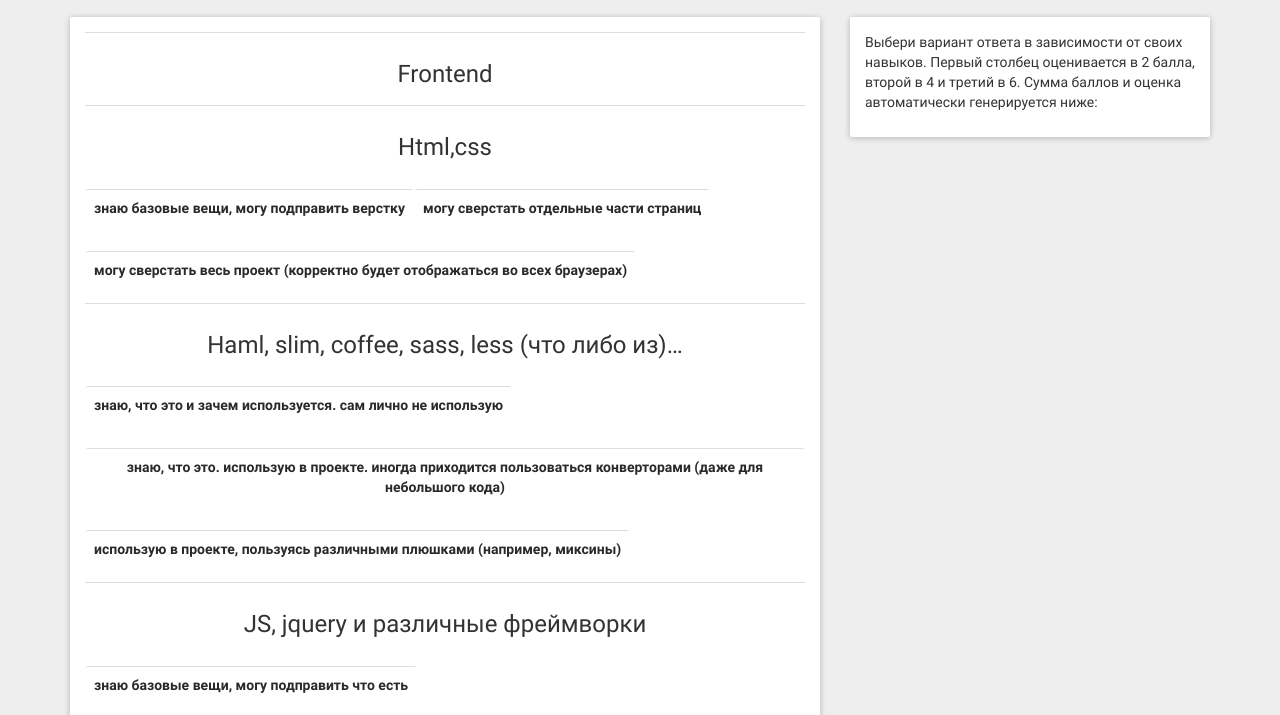
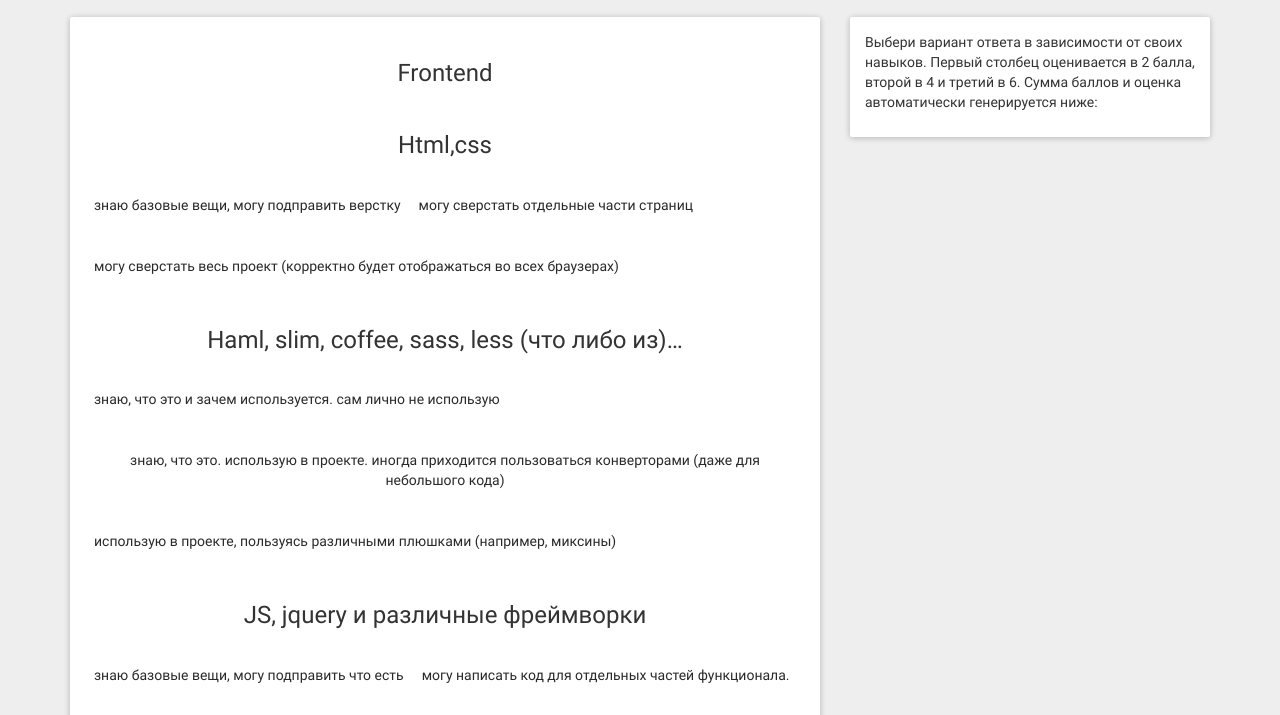
Before and after one commit to rormatrixru/rormatrixru.github.io, a plain HTML site: page index.html in a window 1280 px wide. Shown: the part 63-778 px from the top of the page. Drawn offline with nearby package versions, Linux system fonts and the light colour scheme.

Commit message:
better fonts

```diff
--- a/css/custom.css
+++ b/css/custom.css
@@ -34,10 +34,6 @@ body {
 .center {
   text-align: center;
 }
-.borderless td {
-  border-top: none;
-  border: none;
-}
 input {
   display: none;
 }
@@ -56,3 +52,9 @@ input {
   color: black;
   text-decoration: none;
 }
+label {
+  font-weight: 400;
+}
+.table>thead>tr>th, .table>tbody>tr>th, .table>tfoot>tr>th, .table>thead>tr>td, .table>tbody>tr>td, .table>tfoot>tr>td {
+  border-top: none;
+}
```
